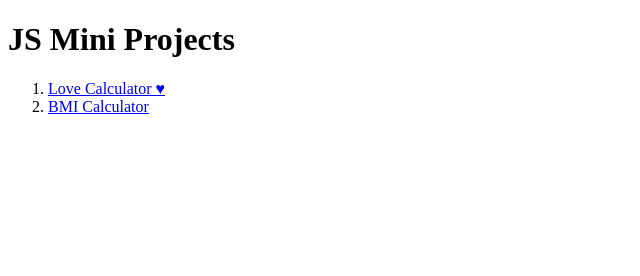
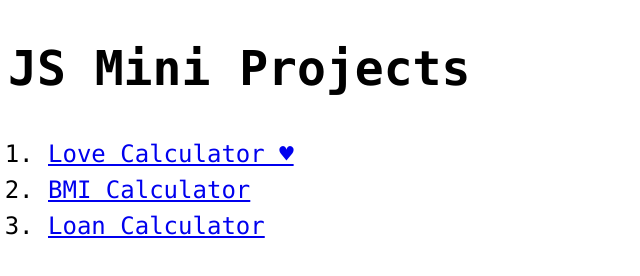
Before and after one commit to git-ritesh/js-mini-projects, a plain HTML site: page index.html in a window 1280 px wide. Shown: the whole page, without its empty margins (0-640 px from the left). Drawn offline with Linux system fonts and the light colour scheme.

Commit message:
add loan calculator project url in the list

```diff
--- a/index.html
+++ b/index.html
@@ -4,12 +4,23 @@
 	<meta charset="UTF-8">
 	<meta name="viewport" content="width=device-width, inital-scale=1.0">
 	<title>JS Mini Projects</title>
+	<style>
+		* {
+			box-sizing: border-box;
+		}
+		html {
+			font-size: 1.5rem;
+			line-height: 1.5;
+			font-family: 'Consolas', Arial, sans-serif;
+		}
+	</style>
 </head>
 <body>
 	<h1>JS Mini Projects</h1>
 	<ol>
-		<li><a href="01-love-calculator/index.html">Love Calculator &hearts;</a></li>
-		<li><a href="02-BMI-calculator/index.html">BMI Calculator</a></li>
+		<li><a title="A love Calculator" href="01-love-calculator/index.html">Love Calculator &hearts;</a></li>
+		<li><a title="BMI Calculator" href="02-BMI-calculator/index.html">BMI Calculator</a></li>
+		<li><a title="Loan Calculator" href="03-loan-calculator/index.html">Loan Calculator</a></li>
 	</ol>
 </body>
 </html>
```
